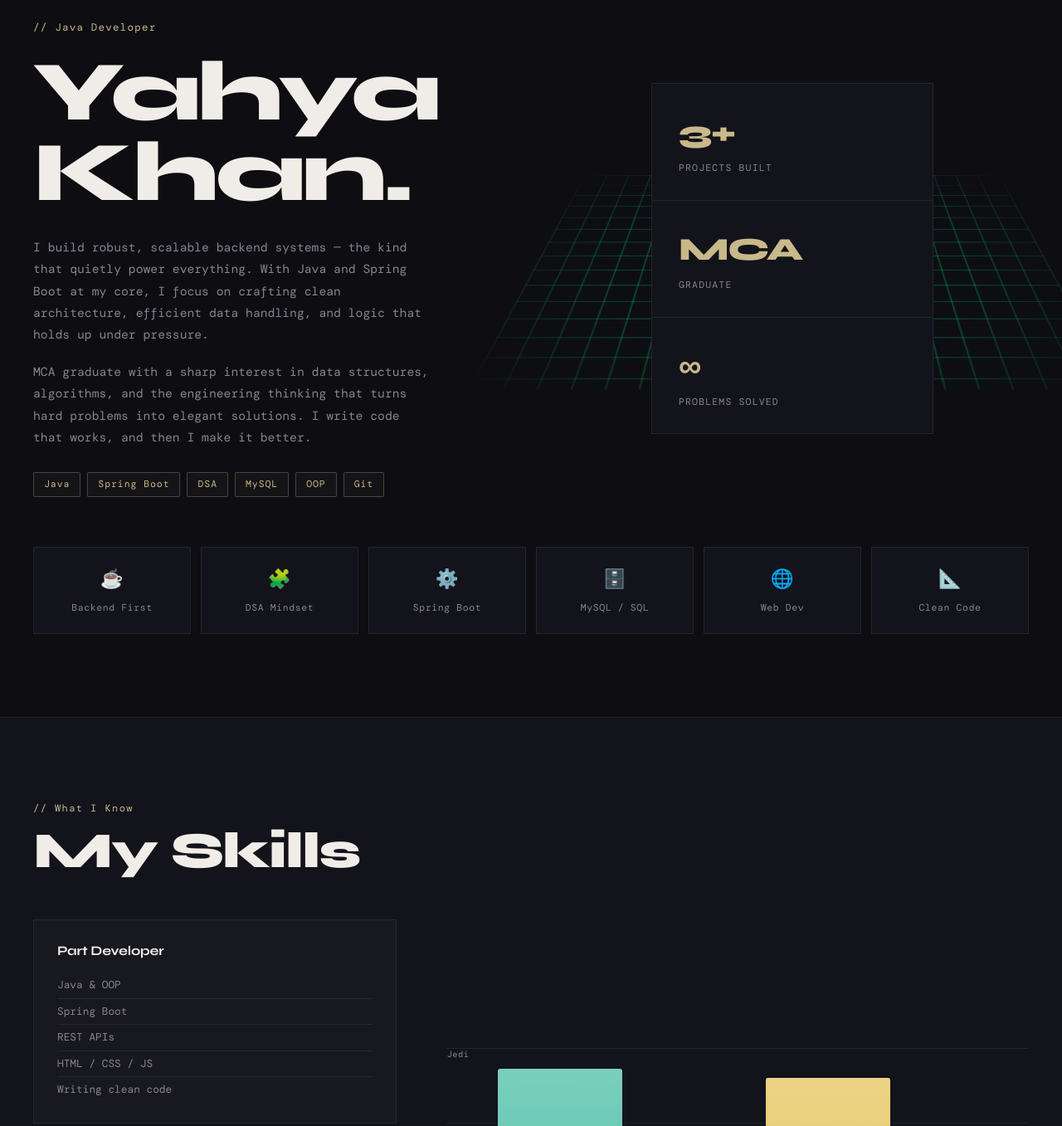
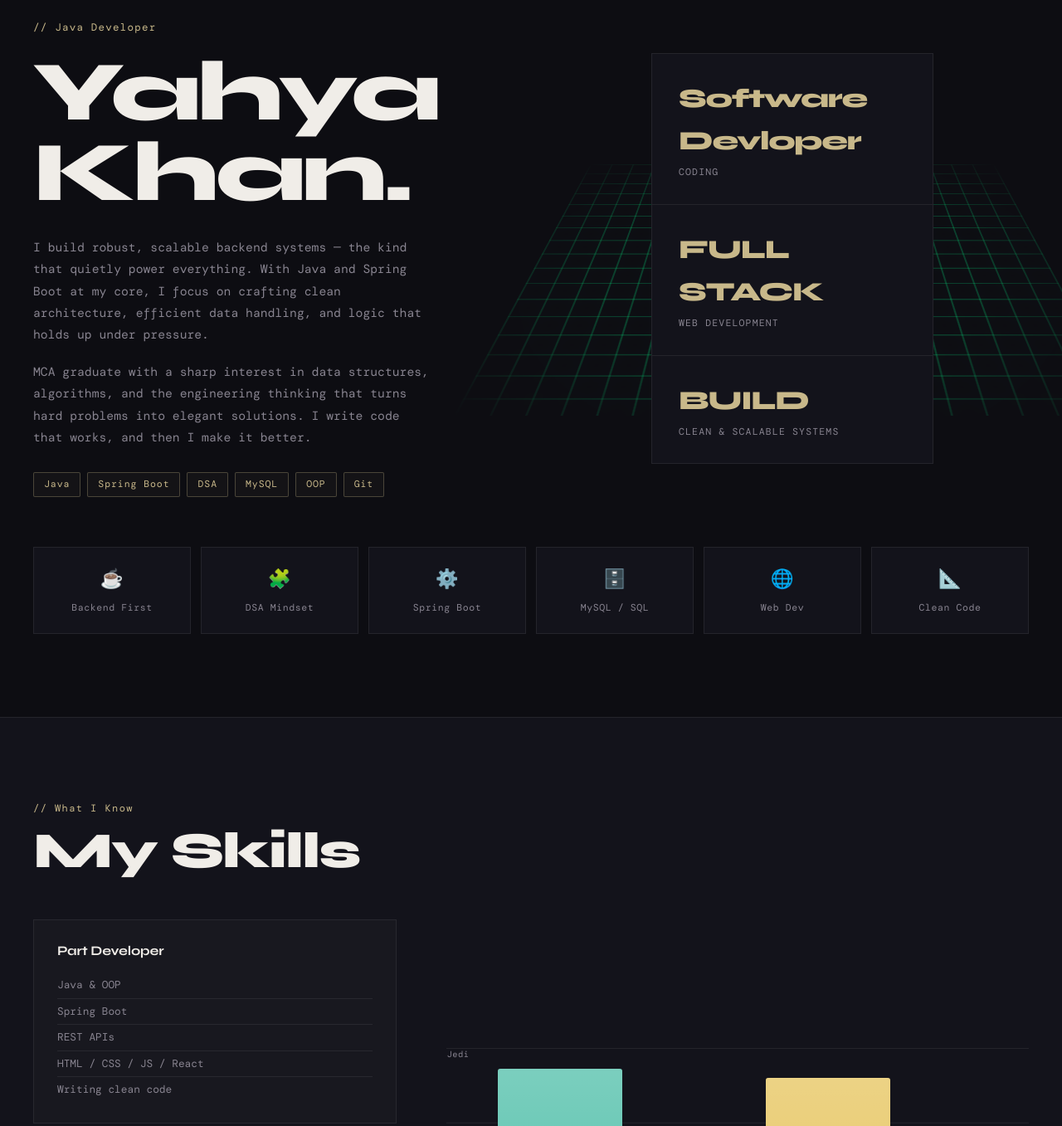
Before and after one commit to yahyakcodes/yahyakcodes.github.io, a plain HTML site: page index.html in a window 1280 px wide. Shown: the part 100-1457 px from the top of the page at 83% size. Drawn offline with nearby package versions, Linux system fonts and the light colour scheme; a web font is replaced by a local one.

Commit message:
Update portfolio styling

```diff
--- a/index.html
+++ b/index.html
@@ -63,9 +63,9 @@
       </div>
       <div class="about-accent">
         <div class="accent-box">
-          <div class="accent-stat"><span class="stat-num">3+</span><span class="stat-label">Projects Built</span></div>
-          <div class="accent-stat"><span class="stat-num">MCA</span><span class="stat-label">Graduate</span></div>
-          <div class="accent-stat"><span class="stat-num">∞</span><span class="stat-label">Problems Solved</span></div>
+          <div class="accent-stat"><span class="stat-num">Software Devloper</span><span class="stat-label">Coding</span></div>
+          <div class="accent-stat"><span class="stat-num">FULL STACK</span><span class="stat-label">WEB DEVELOPMENT</span></div>
+          <div class="accent-stat"><span class="stat-num">BUILD</span><span class="stat-label">Clean & Scalable Systems</span></div>
         </div>
         <div class="accent-grid-bg"></div>
       </div>
@@ -96,7 +96,7 @@
             <li>Java &amp; OOP</li>
             <li>Spring Boot</li>
             <li>REST APIs</li>
-            <li>HTML / CSS / JS</li>
+            <li>HTML / CSS / JS / React</li>
             <li>Writing clean code</li>
           </ul>
         </div>
--- a/style.css
+++ b/style.css
@@ -143,8 +143,6 @@ img { display: block; max-width: 100%; }
   margin: 0 auto 60px;
 }
 
-.dark-header { /* used inside dark bg sections */ }
-
 .section-tag {
   font-family: var(--font-mono);
   font-size: 0.75rem;
@@ -264,7 +262,7 @@ img { display: block; max-width: 100%; }
 
 .stat-num {
   font-family: var(--font-display);
-  font-size: 2.4rem;
+  font-size: 2rem;
   font-weight: 800;
   color: var(--accent);
   letter-spacing: -0.04em;
```
